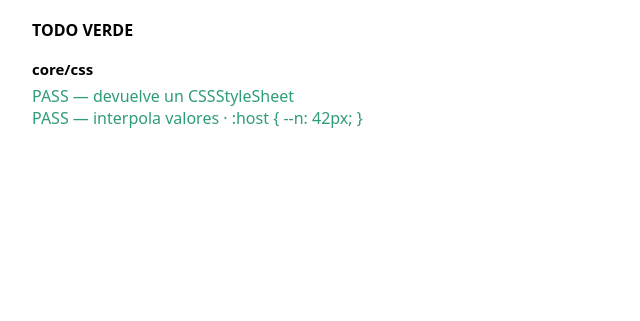
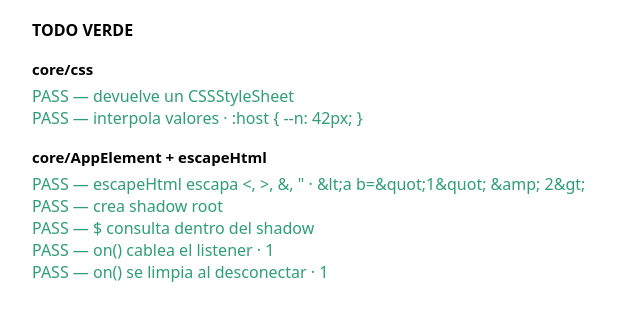
Before and after one commit to juangutidospi/gestor-boda, a plain HTML site: page web/test/index.html in a window 1280 px wide. Shown: the part 99-420 px from the top of the page, without its empty margins (0-640 px from the left). Drawn offline with Linux system fonts and the light colour scheme.

Commit message:
feat(core): AppElement (clase base) y escapeHtml con tests

```diff
--- /dev/null
+++ b/web/js/core/AppElement.js
@@ -0,0 +1,66 @@
+import { base } from './base.css.js';
+
+/**
+ * Clase base de todo componente: crea el shadow root, adopta los estilos,
+ * re-renderiza al cambiar el idioma y limpia sus listeners al desconectarse.
+ */
+export class AppElement extends HTMLElement {
+  /** @type {CSSStyleSheet[]} Hojas propias del componente. */
+  static styles = [];
+
+  constructor() {
+    super();
+    this.attachShadow({ mode: 'open' });
+    this.shadowRoot.adoptedStyleSheets = [base, ...this.constructor.styles];
+    /** @type {Array<() => void>} */
+    this._off = [];
+  }
+
+  connectedCallback() {
+    this._paint();
+    this.on(window, 'i18n:changed', () => this._paint());
+  }
+
+  disconnectedCallback() {
+    this._off.forEach((off) => off());
+    this._off = [];
+  }
+
+  /** Render + wiring en el orden que fija el patrón. */
+  _paint() {
+    this.render();
+    this.afterRender();
+  }
+
+  /** Compone los getters de plantilla en el shadow root. Lo implementa cada componente. */
+  render() {}
+
+  /** Todo el cableado: listeners, options, fetch. Lo implementa cada componente. */
+  afterRender() {}
+
+  /**
+   * Listener que se elimina solo al desconectar el componente.
+   * @param {EventTarget} target
+   * @param {string} event
+   * @param {(e: Event) => void} fn
+   * @param {AddEventListenerOptions} [opts]
+   */
+  on(target, event, fn, opts) {
+    target.addEventListener(event, fn, opts);
+    this._off.push(() => target.removeEventListener(event, fn, opts));
+  }
+
+  /**
+   * Consulta dentro del shadow (nunca document).
+   * @param {string} sel
+   * @returns {Element|null}
+   */
+  $(sel) { return this.shadowRoot.querySelector(sel); }
+
+  /**
+   * Consulta múltiple dentro del shadow.
+   * @param {string} sel
+   * @returns {Element[]}
+   */
+  $$(sel) { return [...this.shadowRoot.querySelectorAll(sel)]; }
+}
--- /dev/null
+++ b/web/js/core/base.css.js
@@ -0,0 +1,7 @@
+import { css } from './css.js';
+
+/** Estilos compartidos por todos los componentes. Se amplía en Task 4. */
+export const base = css`
+  :host { display: block; font-family: var(--font-body); color: var(--color-text); }
+  * { box-sizing: border-box; }
+`;
--- /dev/null
+++ b/web/js/core/escape-html.js
@@ -0,0 +1,13 @@
+/**
+ * Escapa texto para insertarlo en HTML sin riesgo de inyección.
+ * @param {unknown} value
+ * @returns {string}
+ */
+export function escapeHtml(value) {
+  return String(value)
+    .replaceAll('&', '&amp;')
+    .replaceAll('<', '&lt;')
+    .replaceAll('>', '&gt;')
+    .replaceAll('"', '&quot;')
+    .replaceAll("'", '&#39;');
+}
--- /dev/null
+++ b/web/test/app-element.test.js
@@ -0,0 +1,31 @@
+import { register } from './runner.js';
+import { AppElement } from '../js/core/AppElement.js';
+import { escapeHtml } from '../js/core/escape-html.js';
+
+register('core/AppElement + escapeHtml', () => {
+  const out = [];
+
+  out.push({ name: 'escapeHtml escapa <, >, &, "', ok:
+    escapeHtml('<a b="1" & 2>') === '&lt;a b=&quot;1&quot; &amp; 2&gt;',
+    detail: escapeHtml('<a b="1" & 2>') });
+
+  class Demo extends AppElement {
+    render() { this.shadowRoot.innerHTML = `<button id="b">hola</button>`; }
+    afterRender() { this.clicks = 0; this.on(this.$('#b'), 'click', () => this.clicks++); }
+  }
+  customElements.define('demo-el', Demo);
+
+  const el = document.createElement('demo-el');
+  document.body.appendChild(el);
+  out.push({ name: 'crea shadow root', ok: !!el.shadowRoot, detail: '' });
+  out.push({ name: '$ consulta dentro del shadow', ok: el.$('#b')?.textContent === 'hola', detail: '' });
+
+  el.$('#b').click();
+  out.push({ name: 'on() cablea el listener', ok: el.clicks === 1, detail: String(el.clicks) });
+
+  el.remove();
+  el.$('#b')?.click?.();
+  out.push({ name: 'on() se limpia al desconectar', ok: el.clicks === 1, detail: String(el.clicks) });
+
+  return out;
+});
```
Also changed, not shown: web/test/index.html (+1 -0 lines).
